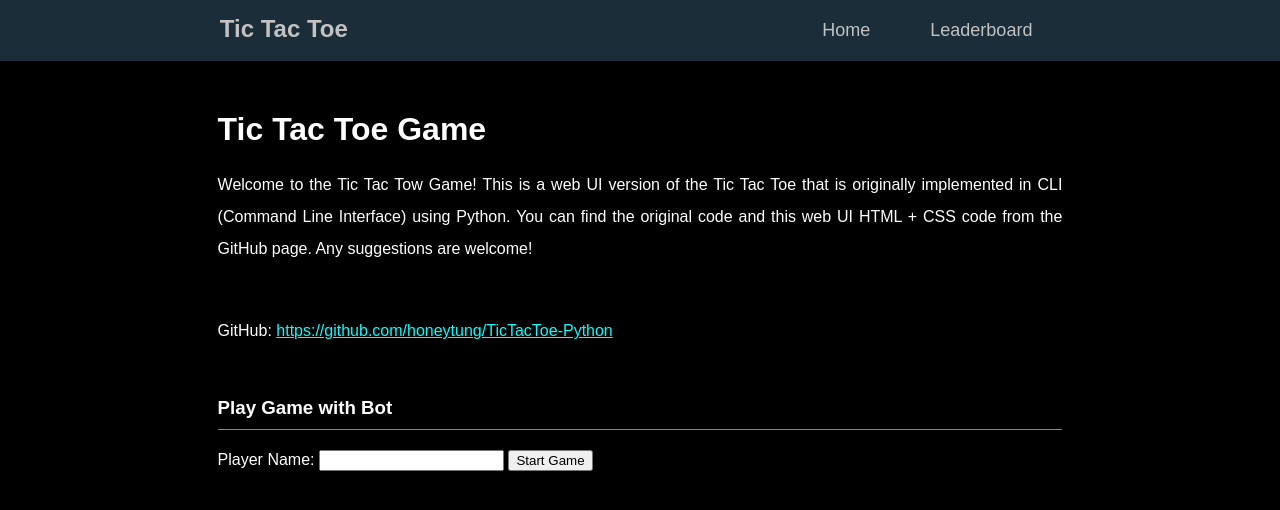
After one commit to honeytung/TicTacToe-Python, a Flask app: template templates/index.html in a window 1280 px wide. The commit adds this page. Shown: the top 510 px of the page. Run offline with Flask 2, Linux system fonts and the light colour scheme; the template is opened without the code that fills it, so the values that code supplies are empty.

Commit message:
Added basic game functionality

```diff
--- /dev/null
+++ b/server.py
@@ -0,0 +1,78 @@
+from flask import Flask, render_template, request, redirect, url_for, flash
+from logic import *
+
+app = Flask(__name__)
+board = Board()
+bot = Bot('X', 'Bot 2')
+
+
+@app.route('/', methods=['GET', 'POST'])
+def index():
+    error = None
+    if request.method == 'POST':
+        playername = request.form['player_name']
+        if len(playername) == 0:
+            error = 'Invalid Player Name!'
+            return render_template('index.html', error = error)
+        else:
+            return play_game(playername)
+    else:
+        return render_template('index.html', error = error)
+
+
+def play_game(playername):
+    board.clear_board()
+    return redirect(f'/play/{playername}')
+
+
+@app.route('/stats/')
+def stats():
+    return render_template('stats.html')
+
+
+@app.route('/play/<playername>', methods=['GET', 'POST'])
+def game(playername):
+    error = None
+    message = None
+    if request.method == 'POST':
+
+        if board.check_draw() is True:
+            message = 'Game Over: Its a Draw!'
+            return render_template('play.html', error = error, board = board, playername = playername, message = message)
+        elif board.get_winner() is not None:
+            winner = board.get_winner()
+            message = 'Game Over: Player ' + winner + ' Won!'
+            return render_template('play.html', error = error, board = board, playername = playername, message = message)
+
+        if request.form.get('position1') == 'Play Here':
+            board.update_board(1, 'O')
+        if request.form.get('position2') == 'Play Here':
+            board.update_board(2, 'O')
+        if request.form.get('position3') == 'Play Here':
+            board.update_board(3, 'O')
+        if request.form.get('position4') == 'Play Here':
+            board.update_board(4, 'O')
+        if request.form.get('position5') == 'Play Here':
+            board.update_board(5, 'O')
+        if request.form.get('position6') == 'Play Here':
+            board.update_board(6, 'O')
+        if request.form.get('position7') == 'Play Here':
+            board.update_board(7, 'O')
+        if request.form.get('position8') == 'Play Here':
+            board.update_board(8, 'O')
+        if request.form.get('position9') == 'Play Here':
+            board.update_board(9, 'O')
+
+        if board.check_draw() is True:
+            message = 'Game Over: Its a Draw!'
+            return render_template('play.html', error = error, board = board, playername = playername, message = message)
+        elif board.get_winner() is not None:
+            winner = board.get_winner()
+            message = 'Game Over: Player ' + winner + ' Won!'
+            return render_template('play.html', error = error, board = board, playername = playername, message = message)
+
+        bot.get_move(board)
+
+        return redirect(f'/play/{playername}')
+    else:
+        return render_template('play.html', error = error, board = board, playername = playername, message = message)
--- a/styles/styles.css
+++ b/static/styles/styles.css
@@ -34,7 +34,6 @@ nav a {
     font-size: 18px;
     padding: 20px 30px;
     display: inline-block;
-    transition: all 0.5s ease 0s;
 }
 
 nav a:hover {
@@ -43,7 +42,7 @@ nav a:hover {
 }
 
 #logo {
-    font-size: 20px;
+    font-size: 24px;
     font-weight: bold;
     float: left;
     padding: 15px 15px;
@@ -74,8 +73,8 @@ nav a:hover {
 
 /* ---      Tic Tac Toe Board       --- */
 .board {
-    aspect-ratio: 1 / 1;
-    width: 70%;
+    box-sizing: border-box;
+    width: 50%;
 }
 
 .tile {
--- /dev/null
+++ b/templates/index.html
@@ -0,0 +1,36 @@
+<!DOCTYPE html>
+<link rel = "stylesheet" href = "{{url_for('static', filename='styles/styles.css')}}">
+<meta http-equiv = "content-type" content = "text/html;charset=UTF-8">
+<html>
+    <head>
+        <title>Home - Tic Tac Toe Game</title>
+        <link rel = "icon" type = "image/x-icon" href = "{{url_for('static', filename='images/favicon.ico')}}">
+    </head>
+    <body>
+        <div class = "top-navigation">
+            <div id = "logo">Tic Tac Toe</div>
+            <nav>
+                <a href = "{{url_for('stats')}}">Leaderboard</a>
+                <a href = "{{url_for('index')}}">Home</a>
+            </nav>
+        </div>
+        <div class = "content">
+            <h1>Tic Tac Toe Game</h1>
+            <p>Welcome to the Tic Tac Tow Game! This is a web UI version of the Tic Tac Toe that is originally implemented in CLI (Command Line Interface) using Python. You can find the original code and this web UI HTML + CSS code from the GitHub page. Any suggestions are welcome!</p>
+            <p>GitHub: <a href = "https://github.com/honeytung/TicTacToe-Python" target = "_blank">https://github.com/honeytung/TicTacToe-Python</a></p>
+
+            <h3>Play Game with Bot</h3>
+
+            {% if error %}
+            <strong>Error</strong>: {{error}}<br><br>
+            {% endif %}
+
+            <form action = "/" method = "POST">
+                <label for = "fname">Player Name: </label>
+                <input type = "text" id = "player_name" name = "player_name">
+                <input type = "submit" value = "Start Game"><br>
+            </form>
+
+        </div>
+    </body>
+</html>
```
Also changed, not shown: index.html (deleted, +0 -40 lines), logic.py (+7 -1 lines), play.html (deleted, +0 -38 lines), templates/play.html (added, +113 -0 lines), templates/stats.html (renamed from stats.html, +6 -6 lines), static/images/favicon.ico (renamed from images/favicon.ico), static/images/img_human_vs_bots.png (renamed from images/img_human_vs_bots.png), static/images/img_wins_draws.png (renamed from images/img_wins_draws.png), 1 other file.
